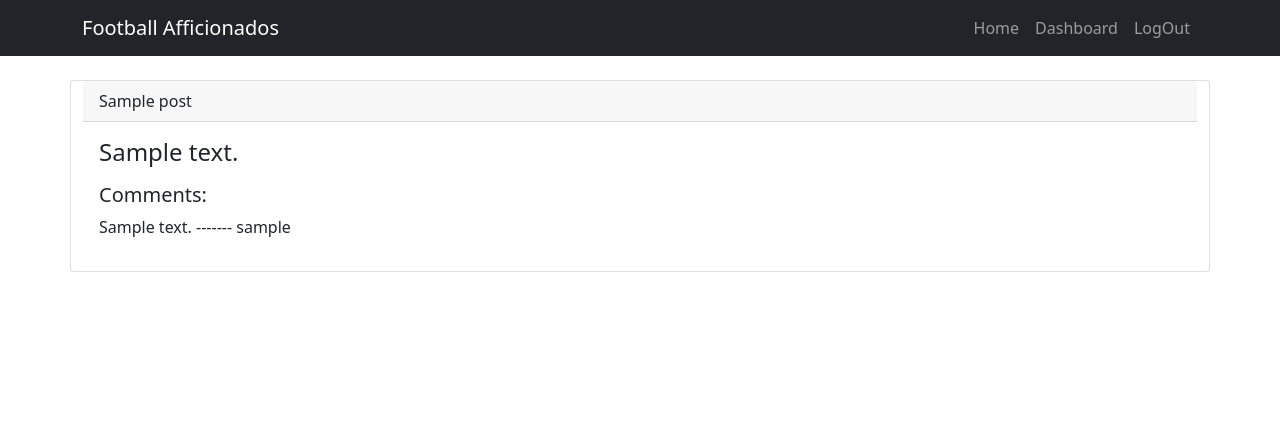
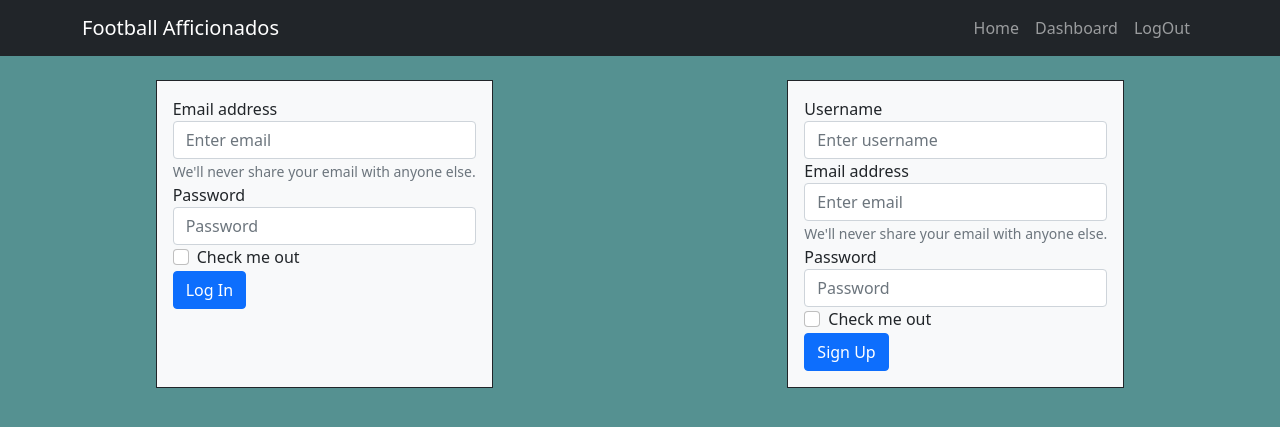
Before and after one commit to KKkaran/Football_Aficionado, a Node server app: page /singlePost/1 in a window 1280 px wide. Shown: the top 427 px of the page. Run offline with Node 20, Linux system fonts and the light colour scheme; tables that the repository leaves empty hold one stand-in row (values such as "Sample post"); some libraries are stand-ins or nearby versions.

Commit message:
able to login and see the post details only if logged in or else takes to login page

```diff
--- a/controllers/home-routes.js
+++ b/controllers/home-routes.js
@@ -2,6 +2,12 @@ const router = require('express').Router()
 const {Users, Posts, Comments} = require('../models')
 
 router.get('/',(req,res)=>{
+    let name = 'Guest';
+    console.log("*****************************\n")
+    console.log(req.session.username);
+    console.log("\n****************************")
+    if(req.session.username) name = req.session.username;
+
     Posts.findAll(
         {
             include:[
@@ -27,13 +33,22 @@ router.get('/',(req,res)=>{
     )
     .then(db=>{
         const posts = db.map(r=>r.get({plain:true}))
-        res.render('homepage', {posts});
+        const posts2 = {
+            post: posts,
+            user:req.session.username,
+            login:req.session.loggedIn
+        }
+        res.render('homepage', {posts2});
         console.log(posts)
     })
 })
 
 router.get('/singlePost/:id',(req,res)=>{
 
+    if(!req.session.loggedIn){
+        res.render('login')
+        return
+    }
     Posts.findOne({
         where:{
             id: req.params.id
@@ -69,4 +84,12 @@ router.get('/singlePost/:id',(req,res)=>{
         res.status(500).json(er)
     })
 })
+router.get('/logout',(req,res)=>{
+    if(req.session.loggedIn){
+        req.session.destroy(()=>{
+            res.render("login")
+        })
+    }
+})
+
 module.exports = router;
--- a/package.json
+++ b/package.json
@@ -20,9 +20,11 @@
   "homepage": "https://github.com/KKkaran/Football_Aficionado#readme",
   "dependencies": {
     "bcrypt": "^5.0.1",
+    "connect-session-sequelize": "^7.1.2",
     "dotenv": "^14.3.0",
     "express": "^4.17.2",
     "express-handlebars": "^6.0.2",
+    "express-session": "^1.17.2",
     "heroku": "^7.59.2",
     "mysql2": "^2.3.3",
     "sequelize": "^6.14.1"
--- /dev/null
+++ b/public/js/login.js
@@ -0,0 +1,28 @@
+const loginUser = async(e)=>{
+    e.preventDefault();
+    //try to fetch the data with the info user provided and
+    //see if it was correct and then we log him in
+    let email = document.querySelector("#exampleInputEmail1").value;
+    let password = document.querySelector("#exampleInputPassword1").value
+    console.log(email)
+    const response = await fetch('/api/users/login', {
+        method: 'post',
+        body: JSON.stringify({
+          email,
+          password
+        }),
+        headers: { 'Content-Type': 'application/json' }
+      });
+
+    if (response.ok) {
+        document.location.replace('/');
+    } else {
+        alert(response.statusText);
+    }
+
+    console.log('tryin to login the user')
+}
+
+
+
+document.querySelector(".form-login").addEventListener('submit', loginUser)
--- /dev/null
+++ b/public/stylesheet/style.css
@@ -0,0 +1,3 @@
+body{
+    background-color: rgb(85, 145, 145);
+}
--- a/server.js
+++ b/server.js
@@ -5,12 +5,24 @@ const models = require('./models')
 const routes = require('./controllers')
 const handlebars = require('express-handlebars');
 const hbs = handlebars.create({});
-
+const session = require('express-session');
+const SequelizeStore = require('connect-session-sequelize')(session.Store);
 const path = require('path');
 
 const app = express()
 app.engine('handlebars',hbs.engine);
 app.set('view engine','handlebars');
+//creating a session
+app.use(
+    session({
+        secret:process.env.secret,
+        cookie:{},
+        resave:false,
+        saveUninitialized:false,
+        store: new SequelizeStore({
+            db: seq
+        })
+}))
 
 app.use(express.static(path.join(__dirname,"public")));
 app.use(express.json());
--- a/views/layouts/main.handlebars
+++ b/views/layouts/main.handlebars
@@ -5,6 +5,7 @@
     <meta http-equiv="X-UA-Compatible" content="IE=edge">
     <meta name="viewport" content="width=device-width, initial-scale=1.0">
     <link href="https://cdn.jsdelivr.net/npm/bootstrap@5.1.3/dist/css/bootstrap.min.css" rel="stylesheet" integrity="sha384-1BmE4kWBq78iYhFldvKuhfTAU6auU8tT94WrHftjDbrCEXSU1oBoqyl2QvZ6jIW3" crossorigin="anonymous">
+    <link rel="stylesheet" href="/stylesheet/style.css">
     <title>Ecommerce</title>
 </head>
 <body>
@@ -24,13 +25,19 @@
                         <a href="#questions" class="nav-link">Dashboard</a>
                     </li>
                     <li class="nav-item">
-                        <a href="#instructors" class="nav-link">LogOut</a>
+                        <a href="/logout" class="nav-link">LogOut</a>
                     </li>
                 </ul>
             </div>
         </div>
     </nav>
+    <br>
+
     <section>
+        {{!-- <div class="container">
+            <h2>Welcome, <span class="user">Guest</span></h2>
+        </div> --}}
+
         {{{body}}}
     </section>
 
@@ -41,5 +48,7 @@
     <script src="https://code.jquery.com/jquery-3.4.1.slim.min.js" integrity="sha384-J6qa4849blE2+poT4WnyKhv5vZF5SrPo0iEjwBvKU7imGFAV0wwj1yYfoRSJoZ+n" crossorigin="anonymous"></script>
     <script src="https://cdn.jsdelivr.net/npm/popper.js@1.16.0/dist/umd/popper.min.js" integrity="sha384-Q6E9RHvbIyZFJoft+2mJbHaEWldlvI9IOYy5n3zV9zzTtmI3UksdQRVvoxMfooAo" crossorigin="anonymous"></script>
     <script src="https://stackpath.bootstrapcdn.com/bootstrap/4.4.1/js/bootstrap.min.js" integrity="sha384-wfSDF2E50Y2D1uUdj0O3uMBJnjuUD4Ih7YwaYd1iqfktj0Uod8GCExl3Og8ifwB6" crossorigin="anonymous"></script>
+
+    <script src="/js/main.js"></script>
 </body>
 </html>
--- a/views/login.handlebars
+++ b/views/login.handlebars
@@ -0,0 +1,43 @@
+<div class="container">
+    <div class="d-flex flex-column flex-md-row justify-content-around ">
+        <form class="border border-dark p-3 bg-light form-login">
+            <div class="form-group">
+                <label for="exampleInputEmail1">Email address</label>
+                <input type="email" class="form-control" id="exampleInputEmail1" aria-describedby="emailHelp" placeholder="Enter email" required>
+                <small id="emailHelp" class="form-text text-muted">We'll never share your email with anyone else.</small>
+            </div>
+            <div class="form-group">
+                <label for="exampleInputPassword1">Password</label>
+                <input type="password" class="form-control" id="exampleInputPassword1" placeholder="Password" required>
+            </div>
+            <div class="form-check">
+                <input type="checkbox" class="form-check-input" id="exampleCheck1">
+                <label class="form-check-label" for="exampleCheck1">Check me out</label>
+            </div>
+            <button type="submit" class="btn btn-primary">Log In</button>
+        </form>
+        <br>
+        <form class="border border-dark p-3 bg-light">
+            <div class="form-group">
+                <label for="exampleInputEmail1">Username</label>
+                <input type="text" class="form-control" id="username" aria-describedby="emailHelp" placeholder="Enter username">
+            </div>
+            <div class="form-group">
+                <label for="exampleInputEmail2">Email address</label>
+                <input type="email" class="form-control" id="exampleInputEmail1" aria-describedby="emailHelp" placeholder="Enter email">
+                <small id="emailHelp" class="form-text text-muted">We'll never share your email with anyone else.</small>
+            </div>
+            <div class="form-group">
+                <label for="exampleInputPassword2">Password</label>
+                <input type="password" class="form-control" id="exampleInputPassword1" placeholder="Password">
+            </div>
+            <div class="form-check">
+                <input type="checkbox" class="form-check-input" id="exampleCheck1">
+                <label class="form-check-label" for="exampleCheck1">Check me out</label>
+            </div>
+            <button type="submit" class="btn btn-primary">Sign Up</button>
+        </form>
+    </div>
+</div>
+
+<script src="/js/login.js"></script>
```
Also changed, not shown: controllers/api/user-routes.js (+31 -0 lines), views/homepage.handlebars (+12 -9 lines), public/js/main.js (added), 1 other file.
